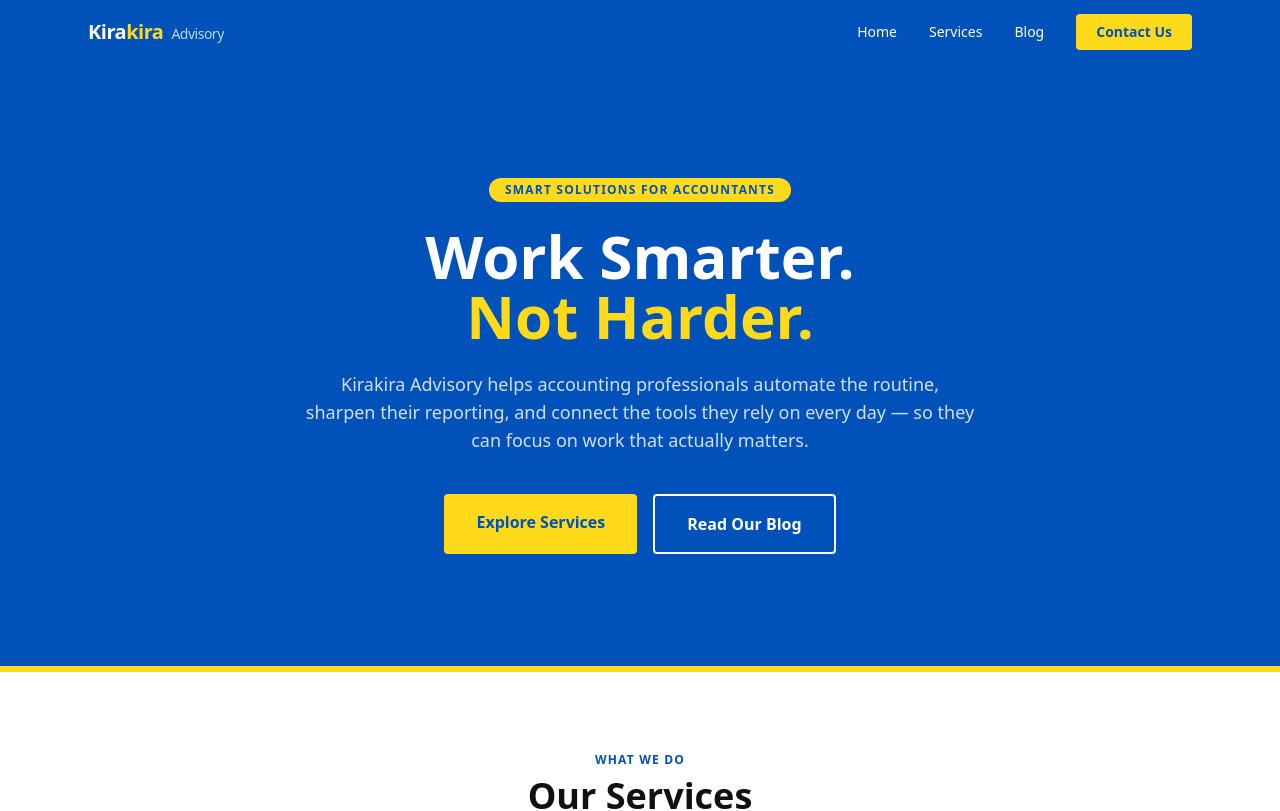
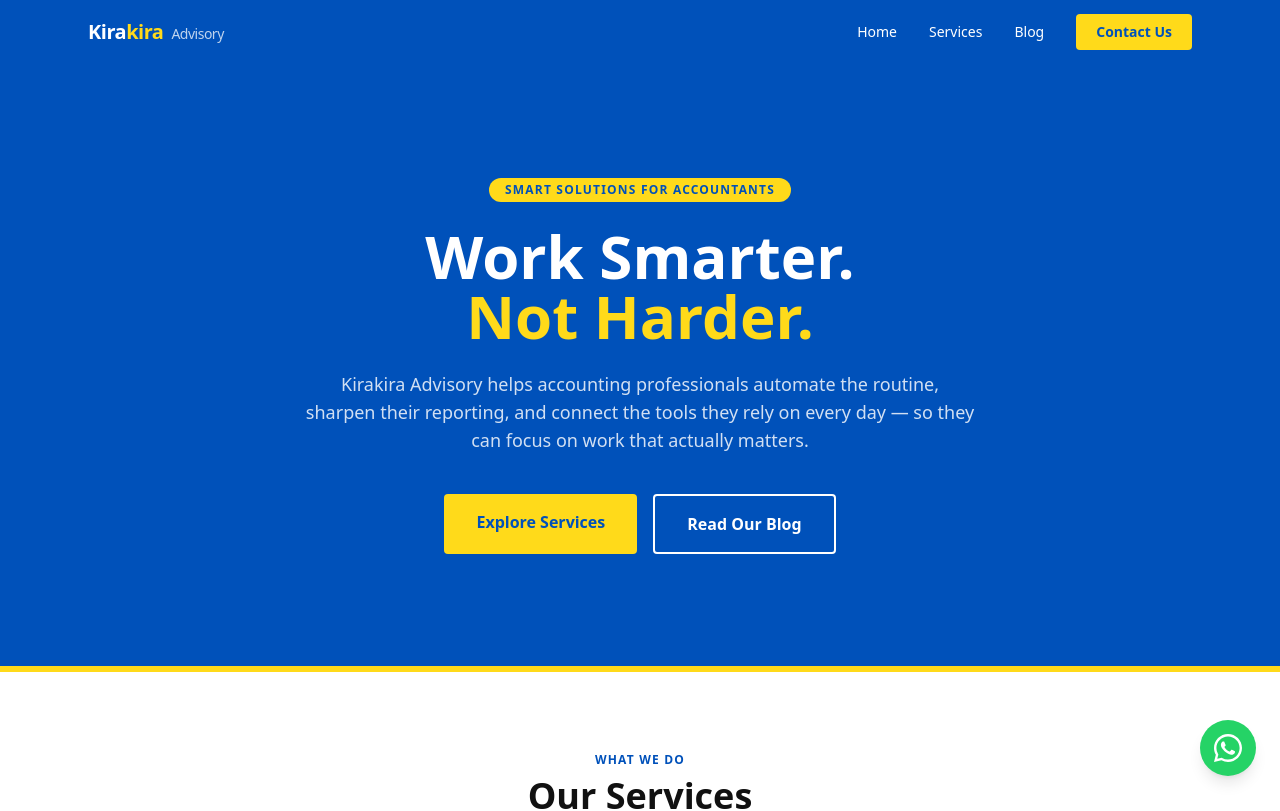
Before and after one commit to chaowmunhoong-ctrl/kirakira-advisory, a Next.js app: page / in a window 1280 px wide. Shown: the top 811 px of the page. Built offline with nearby package versions, Linux system fonts and the light colour scheme.

Commit message:
Add floating WhatsApp button (60173384916)

```diff
--- /dev/null
+++ b/app/components/WhatsAppButton.tsx
@@ -0,0 +1,45 @@
+'use client';
+
+import { useState } from 'react';
+
+export default function WhatsAppButton() {
+  const [hovered, setHovered] = useState(false);
+  const whatsappUrl = 'https://wa.me/60173384916';
+
+  return (
+    <div className="fixed bottom-6 right-6 z-40 flex items-center gap-3">
+      {/* Tooltip */}
+      <div
+        className="transition-all duration-300 pointer-events-none"
+        style={{
+          opacity: hovered ? 1 : 0,
+          transform: hovered ? 'translateX(0)' : 'translateX(10px)',
+        }}
+      >
+        <div
+          className="text-white text-sm font-semibold px-4 py-2 rounded-full shadow-lg whitespace-nowrap"
+          style={{ backgroundColor: '#25D366' }}
+        >
+          Chat with us!
+        </div>
+      </div>
+
+      {/* Button */}
+      <a
+        href={whatsappUrl}
+        target="_blank"
+        rel="noopener noreferrer"
+        onMouseEnter={() => setHovered(true)}
+        onMouseLeave={() => setHovered(false)}
+        aria-label="Chat with us on WhatsApp"
+        className="relative w-14 h-14 flex items-center justify-center rounded-full shadow-lg transition-transform duration-200 hover:scale-110"
+        style={{ backgroundColor: '#25D366' }}
+      >
+        {/* WhatsApp SVG icon */}
+        <svg viewBox="0 0 32 32" width="32" height="32" fill="white" xmlns="http://www.w3.org/2000/svg">
+          <path d="M16 2C8.268 2 2 8.268 2 16c0 2.478.668 4.797 1.832 6.793L2 30l7.418-1.805A13.94 13.94 0 0 0 16 30c7.732 0 14-6.268 14-14S23.732 2 16 2zm0 25.6a11.556 11.556 0 0 1-5.91-1.617l-.424-.252-4.402 1.07 1.1-4.285-.276-.44A11.556 11.556 0 0 1 4.4 16C4.4 9.59 9.59 4.4 16 4.4S27.6 9.59 27.6 16 22.41 27.6 16 27.6zm6.344-8.676c-.348-.174-2.06-1.016-2.38-1.132-.32-.116-.553-.174-.786.174-.232.347-.9 1.132-1.103 1.365-.203.232-.405.26-.754.086-.348-.174-1.47-.542-2.8-1.726-1.034-.922-1.732-2.06-1.936-2.408-.203-.348-.022-.536.153-.71.157-.156.348-.405.522-.608.174-.202.232-.347.348-.579.116-.232.058-.434-.029-.608-.087-.174-.786-1.896-1.077-2.597-.283-.682-.57-.59-.786-.6l-.67-.012c-.232 0-.608.087-.927.434-.319.348-1.218 1.19-1.218 2.9s1.247 3.363 1.42 3.595c.174.232 2.454 3.747 5.945 5.254.832.36 1.48.574 1.985.734.834.267 1.594.23 2.194.14.67-.1 2.06-.842 2.35-1.656.29-.813.29-1.51.203-1.656-.086-.145-.319-.232-.667-.406z"/>
+        </svg>
+      </a>
+    </div>
+  );
+}
--- a/app/layout.tsx
+++ b/app/layout.tsx
@@ -2,6 +2,7 @@
 import './globals.css'
 import Navbar from './components/Navbar'
 import Footer from './components/Footer'
+import WhatsAppButton from './components/WhatsAppButton'
 
 export const metadata: Metadata = {
   title: 'Kirakira Advisory — Smart Solutions for Accountants',
@@ -15,6 +16,7 @@
         <Navbar />
         <main>{children}</main>
         <Footer />
+        <WhatsAppButton />
       </body>
     </html>
   )
```
